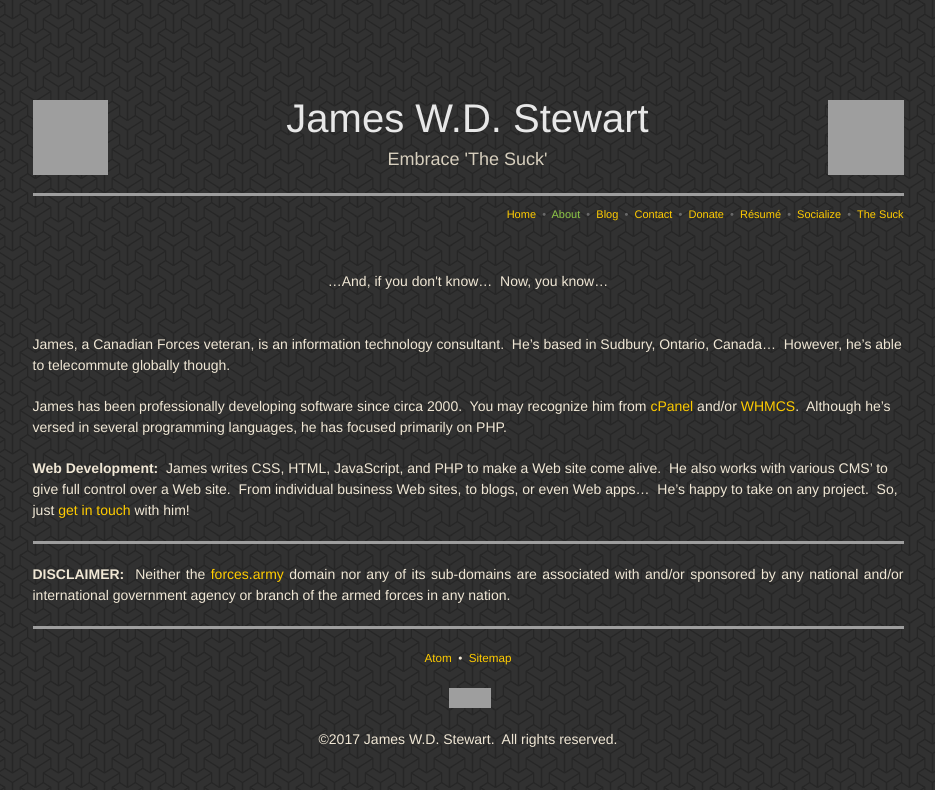
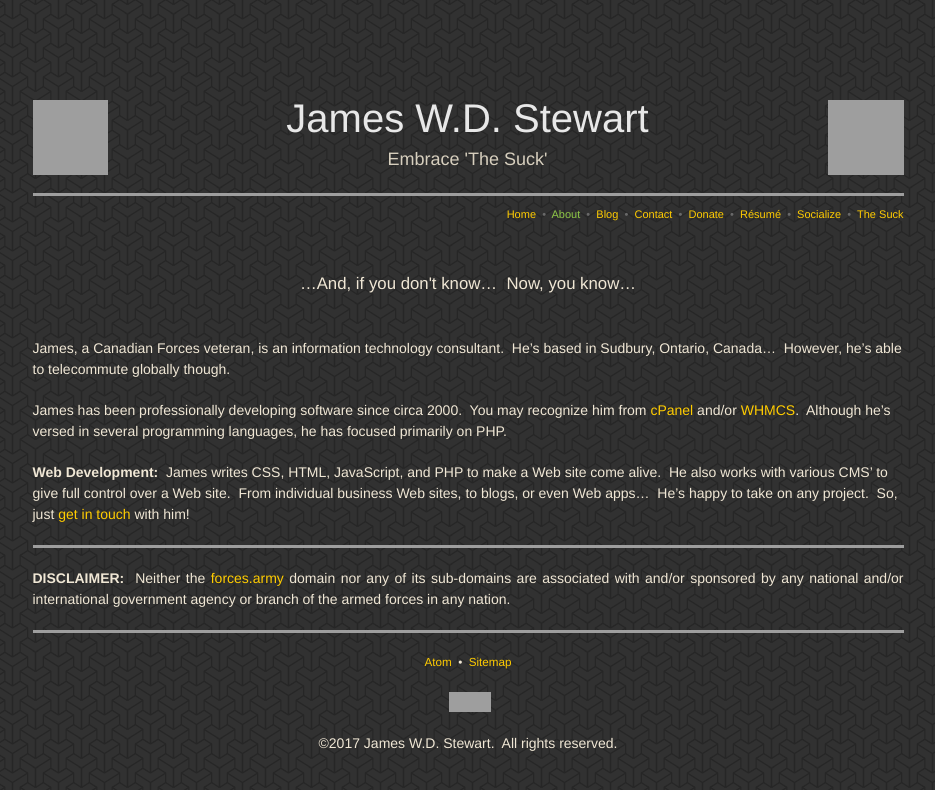
Before and after one commit to jwds1978/jwds1978.github.io, a Jekyll site: the page built from about.md, in a window 1280 px wide. Shown: the top 790 px of the page, without its empty margins (172-1107 px from the left). Built offline with Jekyll 4.4.1, drawn with Linux system fonts in a browser that asks for light colours; nearby versions of some CDN libraries; some web fonts are replaced; our own code applies the rules of GitHub Pages for plain Markdown files; grey boxes are pictures that could not be loaded.

Commit message:
Font size.

```diff
--- a/about.md
+++ b/about.md
@@ -4,7 +4,7 @@ title: About
 ---
 
 <div style="text-align: center;">
-  &hellip;And, if you don't know&hellip;&nbsp; Now, you know&hellip;<br />
+  <span style="font-size: larger;">&hellip;And, if you don't know&hellip;&nbsp; Now, you know&hellip;</span><br />
   &nbsp;<br />
   &nbsp;
 </div>
```
